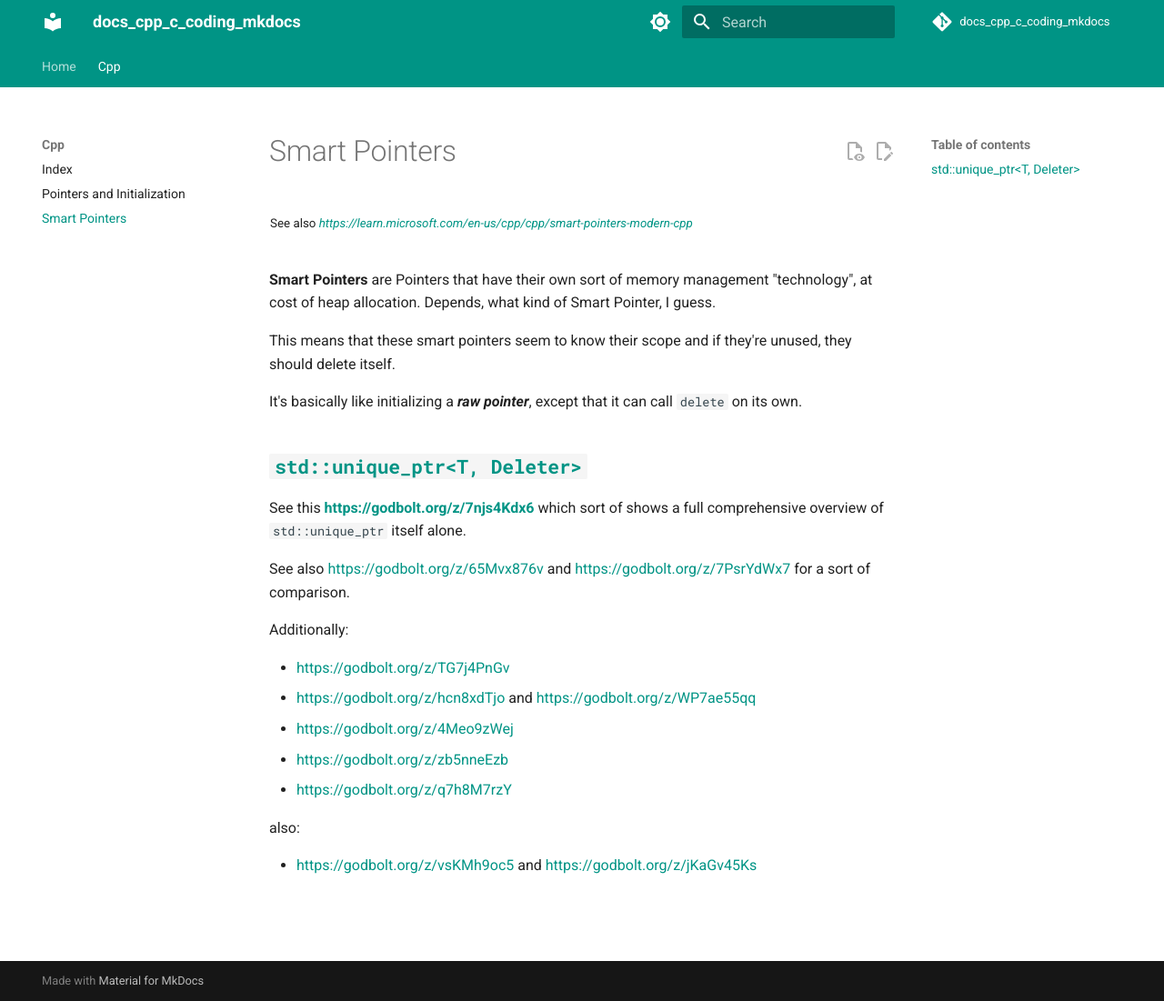
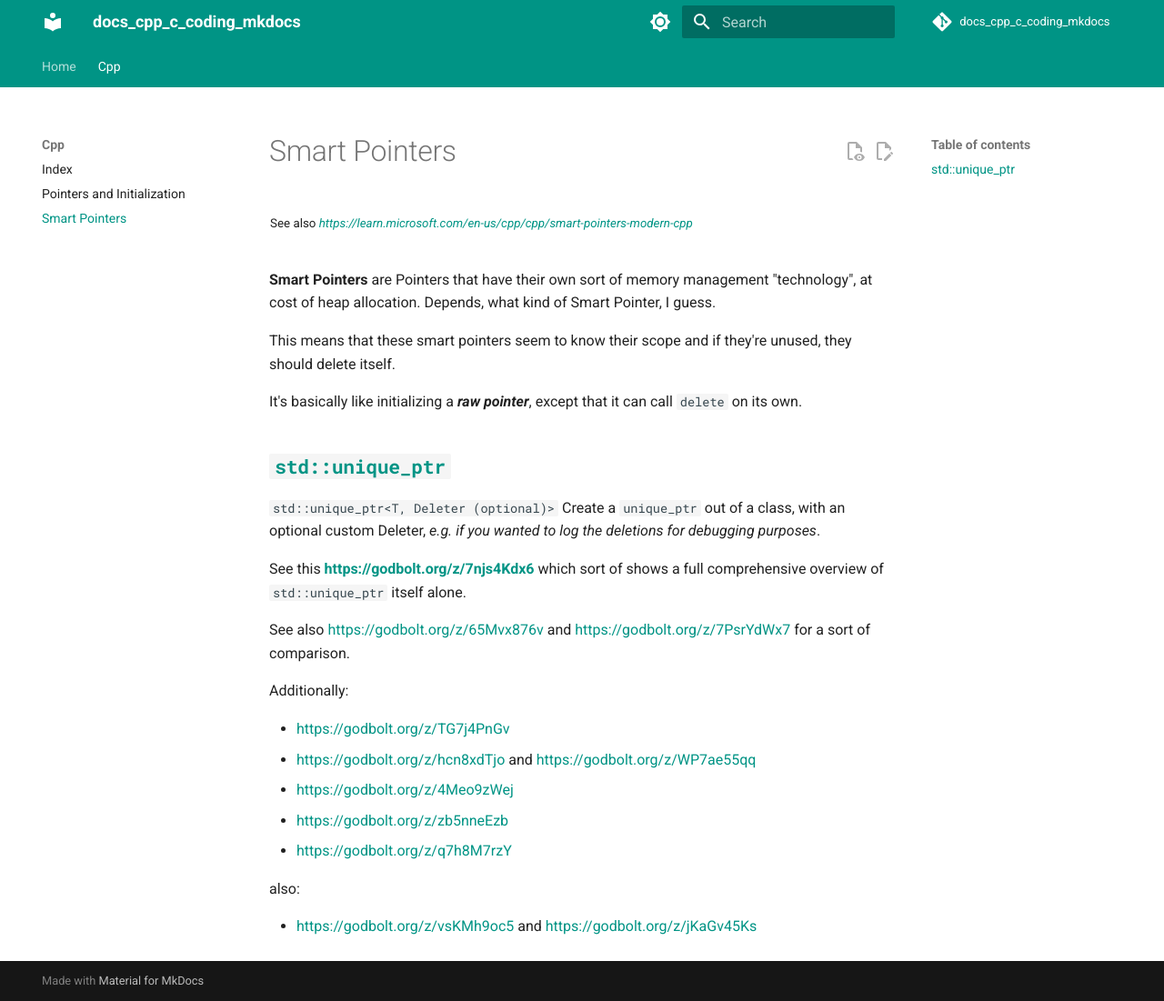
Before and after one commit to karl-police/docs_cpp_c_coding, an MkDocs documentation site: the page built from docs/cpp/Smart_Pointers.md, in a window 1280 px wide and 1101 px high. Shown: the whole window at 91% size. Built offline with MkDocs 1.6.1 and Material for MkDocs 9.7.7, drawn with Linux system fonts in a browser that asks for light colours; comment, search, counter and statistics services are not loaded.

Commit message:
Update Smart_Pointers.md

```diff
--- a/docs/cpp/Smart_Pointers.md
+++ b/docs/cpp/Smart_Pointers.md
@@ -10,7 +10,9 @@ This means that these smart pointers seem to know their scope and if they're unu
 It's basically like initializing a _**raw pointer**_, except that it can call ``delete`` on its own.
 
 
-## [**``std::unique_ptr<T, Deleter>``**](https://en.cppreference.com/w/cpp/memory/unique_ptr.html)
+## [**``std::unique_ptr``**](https://en.cppreference.com/w/cpp/memory/unique_ptr.html)
+
+``std::unique_ptr<T, Deleter (optional)>`` Create a ``unique_ptr`` out of a class, with an optional custom Deleter, _e.g. if you wanted to log the deletions for debugging purposes_.
 
 See this **<a>https://godbolt.org/z/7njs4Kdx6</a>** which sort of shows a full comprehensive overview of ``std::unique_ptr`` itself alone.
 
```
